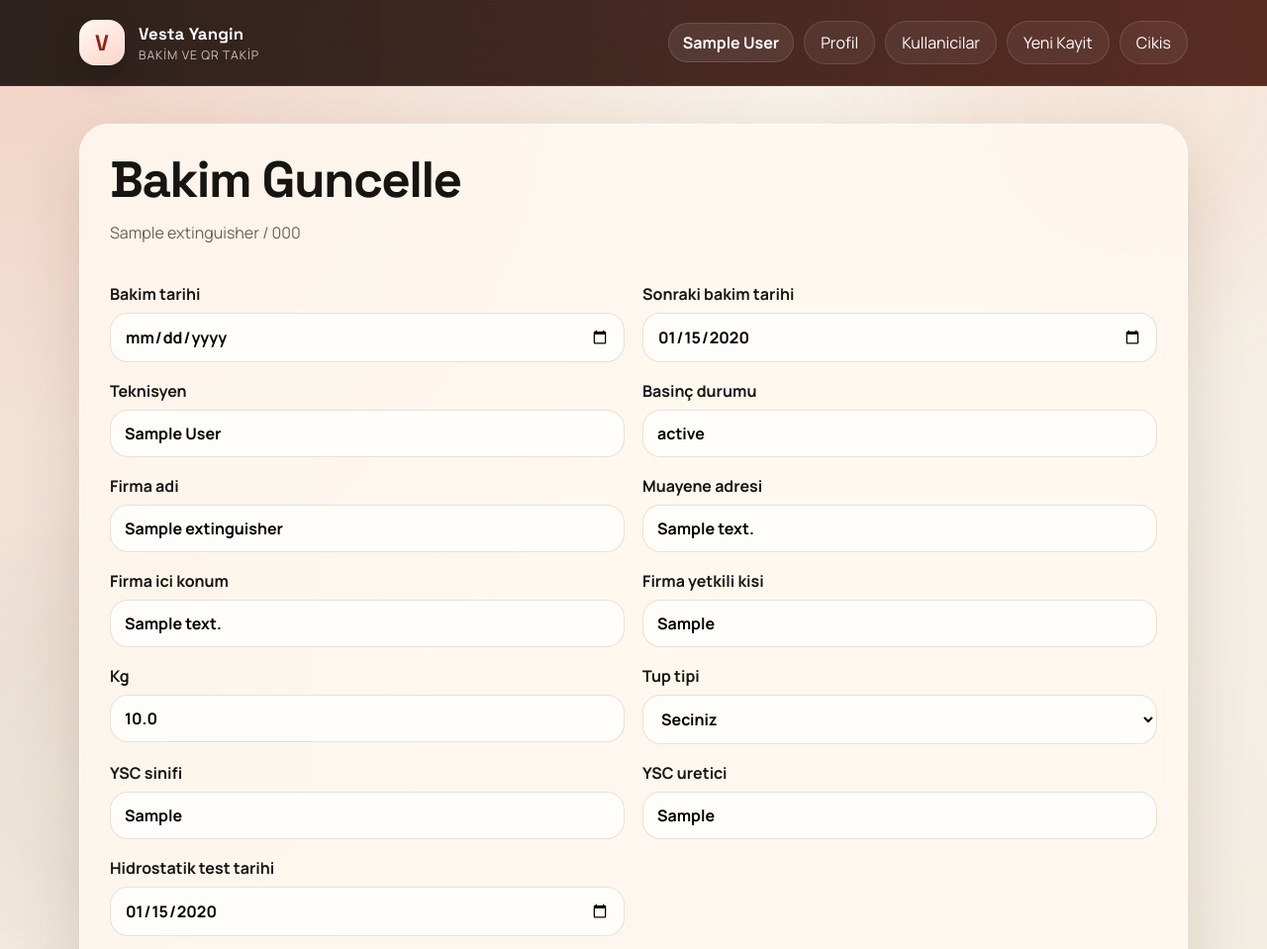
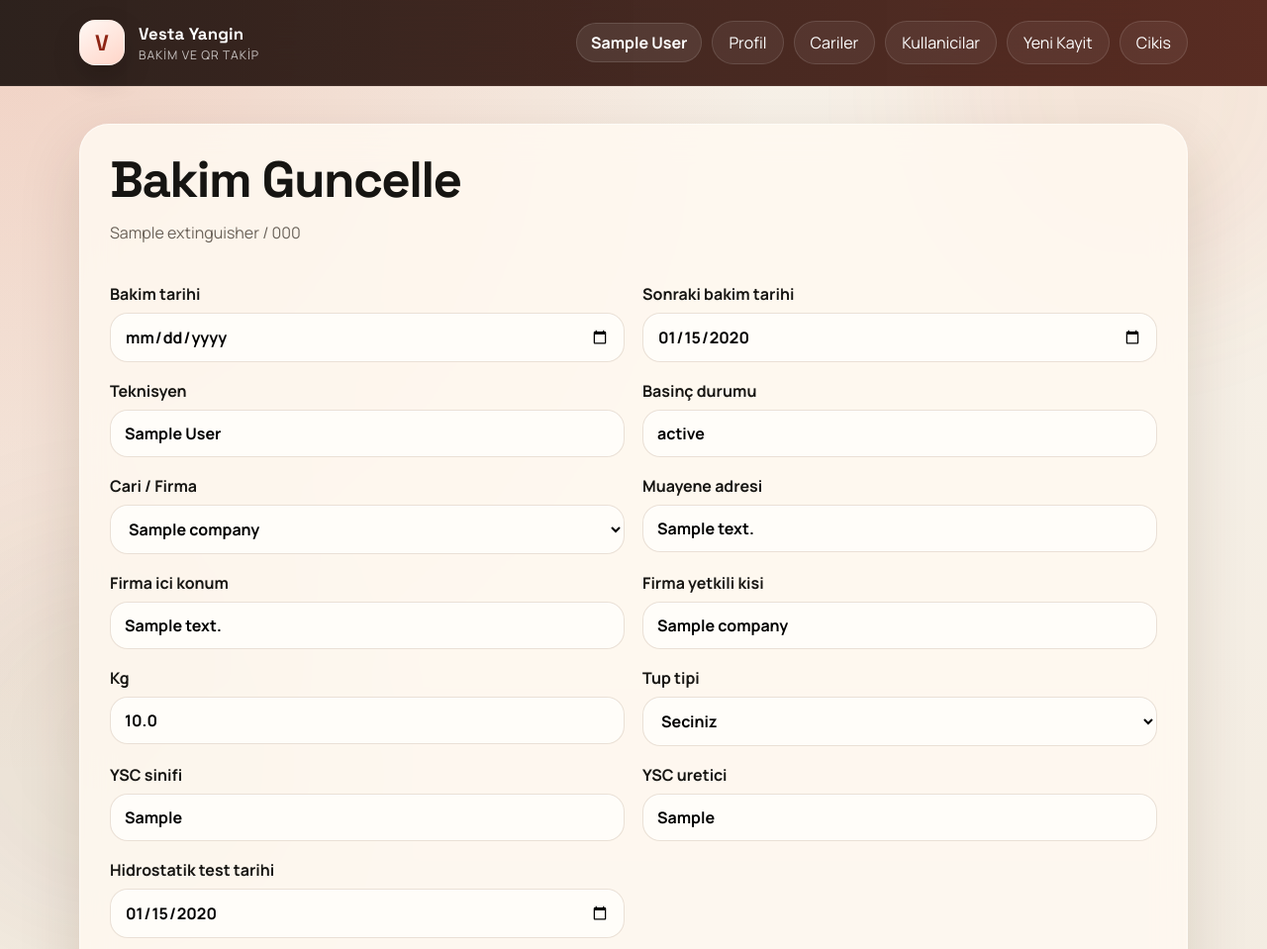
Before and after one commit to ahmetklc35/vesta-yangin-takip, a Flask app: page /extinguishers/1/service in a window 1280 px wide. Shown: the top 959 px of the page at 99% size. Run offline with Flask 3, Linux system fonts and the light colour scheme; the visitor is signed in with stand-in values (Sample User, id 1); tables that the repository leaves empty hold one stand-in row (values such as "Sample post"); some libraries are stand-ins or nearby versions.

Commit message:
Add company ledger workflow

```diff
--- a/app.py
+++ b/app.py
@@ -168,12 +168,24 @@ users = Table(
     Column("updated_at", String(32), nullable=False),
 )
 
+companies = Table(
+    "companies",
+    metadata,
+    Column("id", Integer, primary_key=True),
+    Column("name", String(255), nullable=False, unique=True),
+    Column("address", String(255), nullable=False),
+    Column("contact_name", String(255), nullable=False),
+    Column("created_at", String(32), nullable=False),
+    Column("updated_at", String(32), nullable=False),
+)
+
 extinguishers = Table(
     "extinguishers",
     metadata,
     Column("id", Integer, primary_key=True),
     Column("public_id", String(32), nullable=False, unique=True),
     Column("serial_number", String(128), nullable=False, unique=True),
+    Column("company_id", Integer, ForeignKey("companies.id")),
     Column("company_name", String(255), nullable=False),
     Column("location_detail", String(255), nullable=False),
     Column("weight_kg", Float, nullable=False),
@@ -313,6 +325,27 @@ def seed_default_users() -> None:
 def run_schema_migrations() -> None:
     if DATABASE_URL.startswith("sqlite"):
         with engine.begin() as connection:
+            company_tables = {
+                row[0]
+                for row in connection.execute(
+                    text("SELECT name FROM sqlite_master WHERE type='table' AND name='companies'")
+                ).fetchall()
+            }
+            if "companies" not in company_tables:
+                connection.execute(
+                    text(
+                        """
+                        CREATE TABLE companies (
+                            id INTEGER PRIMARY KEY,
+                            name VARCHAR(255) NOT NULL UNIQUE,
+                            address VARCHAR(255) NOT NULL,
+                            contact_name VARCHAR(255) NOT NULL,
+                            created_at VARCHAR(32) NOT NULL,
+                            updated_at VARCHAR(32) NOT NULL
+                        )
+                        """
+                    )
+                )
             columns = {
                 row[1] for row in connection.execute(text("PRAGMA table_info(users)")).fetchall()
             }
@@ -322,6 +355,7 @@ def run_schema_migrations() -> None:
                 row[1] for row in connection.execute(text("PRAGMA table_info(extinguishers)")).fetchall()
             }
             for column_name, column_def in [
+                ("company_id", "INTEGER"),
                 ("fire_class", "TEXT"),
                 ("manufacturer", "TEXT"),
                 ("hydrostatic_test_date", "TEXT"),
@@ -341,6 +375,30 @@ def run_schema_migrations() -> None:
                     )
     else:
         with engine.begin() as connection:
+            table_exists = connection.execute(
+                text(
+                    """
+                    SELECT table_name
+                    FROM information_schema.tables
+                    WHERE table_name = 'companies'
+                    """
+                )
+            ).fetchone()
+            if table_exists is None:
+                connection.execute(
+                    text(
+                        """
+                        CREATE TABLE companies (
+                            id SERIAL PRIMARY KEY,
+                            name VARCHAR(255) NOT NULL UNIQUE,
+                            address VARCHAR(255) NOT NULL,
+                            contact_name VARCHAR(255) NOT NULL,
+                            created_at VARCHAR(32) NOT NULL,
+                            updated_at VARCHAR(32) NOT NULL
+                        )
+                        """
+                    )
+                )
             result = connection.execute(
                 text(
                     """
@@ -354,7 +412,7 @@ def run_schema_migrations() -> None:
                 connection.execute(
                     text("ALTER TABLE users ADD COLUMN is_active BOOLEAN NOT NULL DEFAULT TRUE")
                 )
-            for column_name in ["fire_class", "manufacturer", "hydrostatic_test_date", "company_address", "company_contact"]:
+            for column_name in ["company_id", "fire_class", "manufacturer", "hydrostatic_test_date", "company_address", "company_contact"]:
                 result = connection.execute(
                     text(
                         f"""
@@ -365,7 +423,8 @@ def run_schema_migrations() -> None:
                     )
                 ).fetchone()
                 if result is None:
-                    connection.execute(text(f"ALTER TABLE extinguishers ADD COLUMN {column_name} TEXT"))
+                    column_type = "INTEGER" if column_name == "company_id" else "TEXT"
+                    connection.execute(text(f"ALTER TABLE extinguishers ADD COLUMN {column_name} {column_type}"))
             for column_name in ["check_a", "check_b", "check_c", "check_d", "check_e", "check_f", "check_g"]:
                 result = connection.execute(
                     text(
@@ -382,8 +441,50 @@ def run_schema_migrations() -> None:
                     )
 
 
+def seed_companies_from_extinguishers() -> None:
+    now = datetime.now().isoformat(timespec="seconds")
+    with engine.begin() as connection:
+        company_rows = {
+            row.name: row.id
+            for row in connection.execute(select(companies.c.id, companies.c.name)).all()
+        }
+        extinguisher_rows = connection.execute(
+            select(
+                extinguishers.c.id,
+                extinguishers.c.company_id,
+                extinguishers.c.company_name,
+                extinguishers.c.company_address,
+                extinguishers.c.company_contact,
+            )
+        ).mappings().all()
+        for row in extinguisher_rows:
+            company_name = (row["company_name"] or "").strip()
+            if not company_name:
+                continue
+            company_id = company_rows.get(company_name)
+            if company_id is None:
+                result = connection.execute(
+                    insert(companies).values(
+                        name=company_name,
+                        address=(row.get("company_address") or "-").strip() or "-",
+                        contact_name=(row.get("company_contact") or "-").strip() or "-",
+                        created_at=now,
+                        updated_at=now,
+                    )
+                )
+                company_id = result.inserted_primary_key[0]
+                company_rows[company_name] = company_id
+            if row.get("company_id") != company_id:
+                connection.execute(
+                    update(extinguishers)
+                    .where(extinguishers.c.id == row["id"])
+                    .values(company_id=company_id)
+                )
+
+
 run_schema_migrations()
 seed_default_users()
+seed_companies_from_extinguishers()
 
 
 def is_authenticated() -> bool:
@@ -460,6 +561,33 @@ def get_extinguisher(public_id: str) -> dict:
     if extinguisher is None:
         abort(404)
     return extinguisher
+
+
+def get_company(company_id: int) -> dict:
+    company = fetch_one(select(companies).where(companies.c.id == company_id))
+    if company is None:
+        abort(404)
+    return company
+
+
+def get_company_choices() -> list[dict]:
+    return fetch_all(select(companies).order_by(companies.c.name))
+
+
+def sync_company_payload_from_selection(form: dict[str, str]) -> tuple[dict[str, str], dict]:
+    company_id_raw = (form.get("company_id") or "").strip()
+    if not company_id_raw:
+        raise ValueError("Firma secilmeden kayit olusturulamaz.")
+    try:
+        company_id = int(company_id_raw)
+    except ValueError as exc:
+        raise ValueError("Firma secimi gecersiz.") from exc
+    company = get_company(company_id)
+    form["company_id"] = str(company["id"])
+    form["company_name"] = company["name"]
+    form["company_address"] = company["address"]
+    form["company_contact"] = company["contact_name"]
+    return form, company
 
 
 def autosize_worksheet(worksheet) -> None:
@@ -1634,6 +1762,85 @@ def toggle_user_active(user_id: int):
     return redirect(url_for("user_management"))
 
 
+@app.route("/companies", methods=["GET"])
+@admin_required
+def company_management():
+    company_rows = get_company_choices()
+    return render_template("company_management.html", companies=company_rows)
+
+
+@app.route("/companies/create", methods=["POST"])
+@admin_required
+def create_company():
+    name = request.form.get("name", "").strip()
+    address = request.form.get("address", "").strip()
+    contact_name = request.form.get("contact_name", "").strip()
+    if not name or not address or not contact_name:
+        flash("Firma adi, adres ve yetkili kisi gerekli.", "error")
+        return redirect(url_for("company_management"))
+
+    now = datetime.now().isoformat(timespec="seconds")
+    try:
+        with engine.begin() as connection:
+            connection.execute(
+                insert(companies).values(
+                    name=name,
+                    address=address,
+                    contact_name=contact_name,
+                    created_at=now,
+                    updated_at=now,
+                )
+            )
+    except IntegrityError:
+        flash("Bu firma zaten mevcut.", "error")
+        return redirect(url_for("company_management"))
+
+    flash("Cari kaydi olusturuldu.", "success")
+    return redirect(url_for("company_management"))
+
+
+@app.route("/companies/<int:company_id>/update", methods=["POST"])
+@admin_required
+def update_company(company_id: int):
+    company = get_company(company_id)
+    name = request.form.get("name", "").strip()
+    address = request.form.get("address", "").strip()
+    contact_name = request.form.get("contact_name", "").strip()
+    if not name or not address or not contact_name:
+        flash("Firma adi, adres ve yetkili kisi gerekli.", "error")
+        return redirect(url_for("company_management"))
+
+    now = datetime.now().isoformat(timespec="seconds")
+    try:
+        with engine.begin() as connection:
+            connection.execute(
+                update(companies)
+                .where(companies.c.id == company_id)
+                .values(
+                    name=name,
+                    address=address,
+                    contact_name=contact_name,
+                    updated_at=now,
+                )
+            )
+            connection.execute(
+                update(extinguishers)
+                .where(extinguishers.c.company_id == company_id)
+                .values(
+                    company_name=name,
+                    company_address=address,
+                    company_contact=contact_name,
+                    updated_at=now,
+                )
+            )
+    except IntegrityError:
+        flash("Bu firma adi baska bir caride kullaniliyor.", "error")
+        return redirect(url_for("company_management"))
+
+    flash(f"{company['name']} guncellendi.", "success")
+    return redirect(url_for("company_management"))
+
+
 @app.route("/")
 @login_required
 def index():
@@ -1755,14 +1962,25 @@ def export_service_logs():
 @app.route("/extinguishers/new", methods=["GET", "POST"])
 @login_required
 def create_extinguisher():
+    company_choices = get_company_choices()
     if request.method == "POST":
         form = parse_required_form(request.form)
         form["technician_name"] = form.get("technician_name") or current_user_full_name()
+        try:
+            form, selected_company = sync_company_payload_from_selection(form)
+        except ValueError as exc:
+            flash(str(exc), "error")
+            return render_template(
+                "create_extinguisher.html",
+                form=form,
+                monthly_control_items=MONTHLY_CONTROL_ITEMS,
+                equipment_options=EQUIPMENT_OPTIONS,
+                equipment_presets=EQUIPMENT_PRESETS,
+                companies=company_choices,
+            )
         required_fields = {
             "serial_number": "Seri numarasi",
-            "company_name": "Firma adi",
-            "company_address": "Muayene adresi",
-            "company_contact": "Firma yetkili kisi",
+            "company_id": "Cari secimi",
             "location_detail": "Firma ici konum",
             "weight_kg": "Kg bilgisi",
             "extinguisher_type": "Tup tipi",
@@ -1783,6 +2001,7 @@ def create_extinguisher():
                 monthly_control_items=MONTHLY_CONTROL_ITEMS,
                 equipment_options=EQUIPMENT_OPTIONS,
                 equipment_presets=EQUIPMENT_PRESETS,
+                companies=company_choices,
             )
 
         try:
@@ -1795,6 +2014,7 @@ def create_extinguisher():
                 monthly_control_items=MONTHLY_CONTROL_ITEMS,
                 equipment_options=EQUIPMENT_OPTIONS,
                 equipment_presets=EQUIPMENT_PRESETS,
+                companies=company_choices,
             )
 
         now = datetime.now().isoformat(timespec="seconds")
@@ -1808,6 +2028,7 @@ def create_extinguisher():
                     insert(extinguishers).values(
                         public_id=public_id,
                         serial_number=form["serial_number"],
+                        company_id=selected_company["id"],
                         company_name=form["company_name"],
                         company_address=form["company_address"],
                         company_contact=form["company_contact"],
@@ -1855,6 +2076,7 @@ def create_extinguisher():
                 monthly_control_items=MONTHLY_CONTROL_ITEMS,
                 equipment_options=EQUIPMENT_OPTIONS,
                 equipment_presets=EQUIPMENT_PRESETS,
+                companies=company_choices,
             )
 
         flash("Tup kaydedildi ve QR olusturuldu.", "success")
@@ -1866,6 +2088,7 @@ def create_extinguisher():
         monthly_control_items=MONTHLY_CONTROL_ITEMS,
         equipment_options=EQUIPMENT_OPTIONS,
         equipment_presets=EQUIPMENT_PRESETS,
+        companies=company_choices,
     )
 
 
@@ -1936,16 +2159,28 @@ def control_form_preview(public_id: str):
 @login_required
 def add_service_log(public_id: str):
     extinguisher = get_extinguisher(public_id)
+    company_choices = get_company_choices()
     if request.method == "POST":
         form = parse_required_form(request.form)
         form["technician_name"] = form.get("technician_name") or current_user_full_name()
+        try:
+            form, selected_company = sync_company_payload_from_selection(form)
+        except ValueError as exc:
+            flash(str(exc), "error")
+            return render_template(
+                "service_log_form.html",
+                extinguisher=extinguisher,
+                form=form,
+                monthly_control_items=MONTHLY_CONTROL_ITEMS,
+                equipment_options=EQUIPMENT_OPTIONS,
+                equipment_presets=EQUIPMENT_PRESETS,
+                companies=company_choices,
+            )
         required_fields = {
             "service_date": "Bakim tarihi",
             "next_service_date": "Sonraki bakim tarihi",
             "technician_name": "Teknisyen",
-            "company_name": "Firma adi",
-            "company_address": "Muayene adresi",
-            "company_contact": "Firma yetkili kisi",
+            "company_id": "Cari secimi",
             "location_detail": "Firma ici konum",
             "extinguisher_type": "Tup tipi",
             "fire_class": "YSC sinifi",
@@ -1963,6 +2198,7 @@ def add_service_log(public_id: str):
                 monthly_control_items=MONTHLY_CONTROL_ITEMS,
                 equipment_options=EQUIPMENT_OPTIONS,
                 equipment_presets=EQUIPMENT_PRESETS,
+                companies=company_choices,
             )
 
         try:
@@ -1979,6 +2215,7 @@ def add_service_log(public_id: str):
                 monthly_control_items=MONTHLY_CONTROL_ITEMS,
                 equipment_options=EQUIPMENT_OPTIONS,
                 equipment_presets=EQUIPMENT_PRESETS,
+                companies=company_choices,
             )
 
         now = datetime.now().isoformat(timespec="seconds")
@@ -2000,6 +2237,7 @@ def add_service_log(public_id: str):
                 update(extinguishers)
                 .where(extinguishers.c.id == extinguisher["id"])
                 .values(
+                    company_id=selected_company["id"],
                     company_name=form.get("company_name") or extinguisher["company_name"],
                     company_address=form.get("company_address") or extinguisher.get("company_address"),
                     company_contact=form.get("company_contact") or extinguisher.get("company_contact"),
@@ -2035,10 +2273,17 @@ def add_service_log(public_id: str):
     return render_template(
         "service_log_form.html",
         extinguisher=extinguisher,
-        form={"technician_name": current_user_full_name()},
+        form={
+            "technician_name": current_user_full_name(),
+            "company_id": str(extinguisher.get("company_id") or ""),
+            "company_name": extinguisher.get("company_name") or "",
+            "company_address": extinguisher.get("company_address") or "",
+            "company_contact": extinguisher.get("company_contact") or "",
+        },
         monthly_control_items=MONTHLY_CONTROL_ITEMS,
         equipment_options=EQUIPMENT_OPTIONS,
         equipment_presets=EQUIPMENT_PRESETS,
+        companies=company_choices,
     )
 
 
--- a/templates/base.html
+++ b/templates/base.html
@@ -25,6 +25,7 @@
           <span class="user-pill">{{ session.get('full_name', 'Kullanici') }}</span>
           <a href="{{ url_for('profile') }}">Profil</a>
           {% if session.get('is_admin') %}
+            <a href="{{ url_for('company_management') }}">Cariler</a>
             <a href="{{ url_for('user_management') }}">Kullanicilar</a>
           {% endif %}
           <a href="{{ url_for('create_extinguisher') }}">Yeni Kayit</a>
--- a/templates/service_log_form.html
+++ b/templates/service_log_form.html
@@ -27,12 +27,24 @@
         <input type="text" name="pressure_status" value="{{ form.get('pressure_status', extinguisher.pressure_status or '') }}">
       </label>
       <label>
-        Firma adi
-        <input type="text" name="company_name" value="{{ form.get('company_name', extinguisher.company_name) }}">
+        Cari / Firma
+        <select name="company_id" id="company_id" required>
+          <option value="">Seciniz</option>
+          {% set selected_company_id = form.get('company_id') or (extinguisher.company_id|string if extinguisher.company_id else '') %}
+          {% for company in companies %}
+            <option value="{{ company.id }}"
+                    data-company-name="{{ company.name }}"
+                    data-company-address="{{ company.address }}"
+                    data-company-contact="{{ company.contact_name }}"
+                    {% if selected_company_id == (company.id|string) %}selected{% endif %}>
+              {{ company.name }}
+            </option>
+          {% endfor %}
+        </select>
       </label>
       <label>
         Muayene adresi
-        <input type="text" name="company_address" value="{{ form.get('company_address', extinguisher.company_address or '') }}">
+        <input type="text" name="company_address" id="company_address" value="{{ form.get('company_address', extinguisher.company_address or '') }}" readonly>
       </label>
       <label>
         Firma ici konum
@@ -40,7 +52,7 @@
       </label>
       <label>
         Firma yetkili kisi
-        <input type="text" name="company_contact" value="{{ form.get('company_contact', extinguisher.company_contact or '') }}">
+        <input type="text" name="company_contact" id="company_contact" value="{{ form.get('company_contact', extinguisher.company_contact or '') }}" readonly>
       </label>
       <label>
         Kg
@@ -114,6 +126,9 @@
   <script>
     const equipmentPresets = {{ equipment_presets|tojson }};
     const equipmentSelect = document.getElementById('extinguisher_type');
+    const companySelect = document.getElementById('company_id');
+    const companyAddressInput = document.getElementById('company_address');
+    const companyContactInput = document.getElementById('company_contact');
     const presetCard = document.getElementById('equipment-preset-card');
     const titleEl = document.getElementById('equipment-title');
     const summaryEl = document.getElementById('equipment-summary');
@@ -135,7 +150,15 @@
       presetCard.hidden = false;
     }
 
+    function syncCompanyFields() {
+      const selected = companySelect.options[companySelect.selectedIndex];
+      companyAddressInput.value = selected?.dataset.companyAddress || '';
+      companyContactInput.value = selected?.dataset.companyContact || '';
+    }
+
     equipmentSelect.addEventListener('change', renderEquipmentPreset);
+    companySelect.addEventListener('change', syncCompanyFields);
+    syncCompanyFields();
     renderEquipmentPreset();
   </script>
 {% endblock %}
```
Also changed, not shown: templates/company_management.html (added, +61 -0 lines), templates/create_extinguisher.html (+26 -4 lines).
